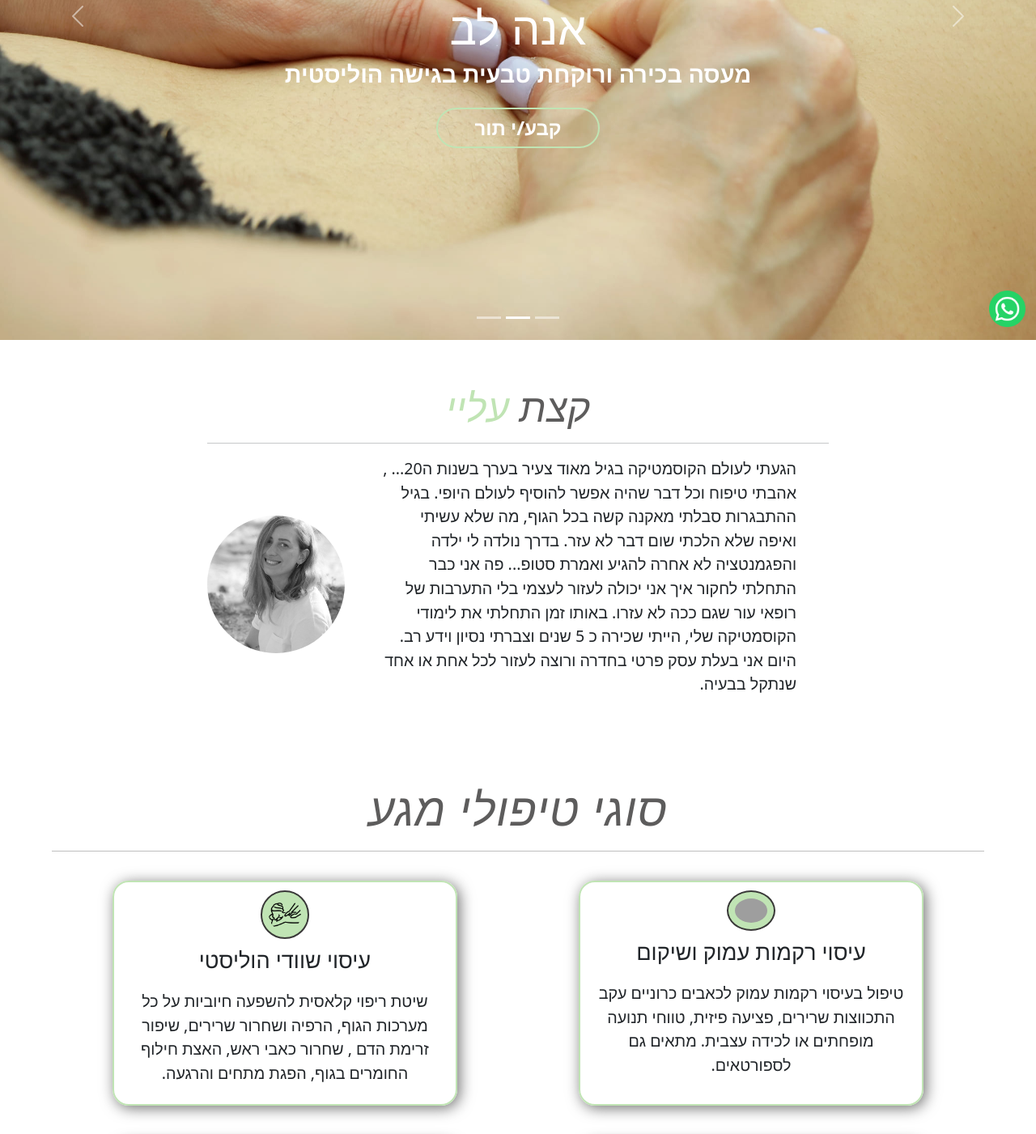
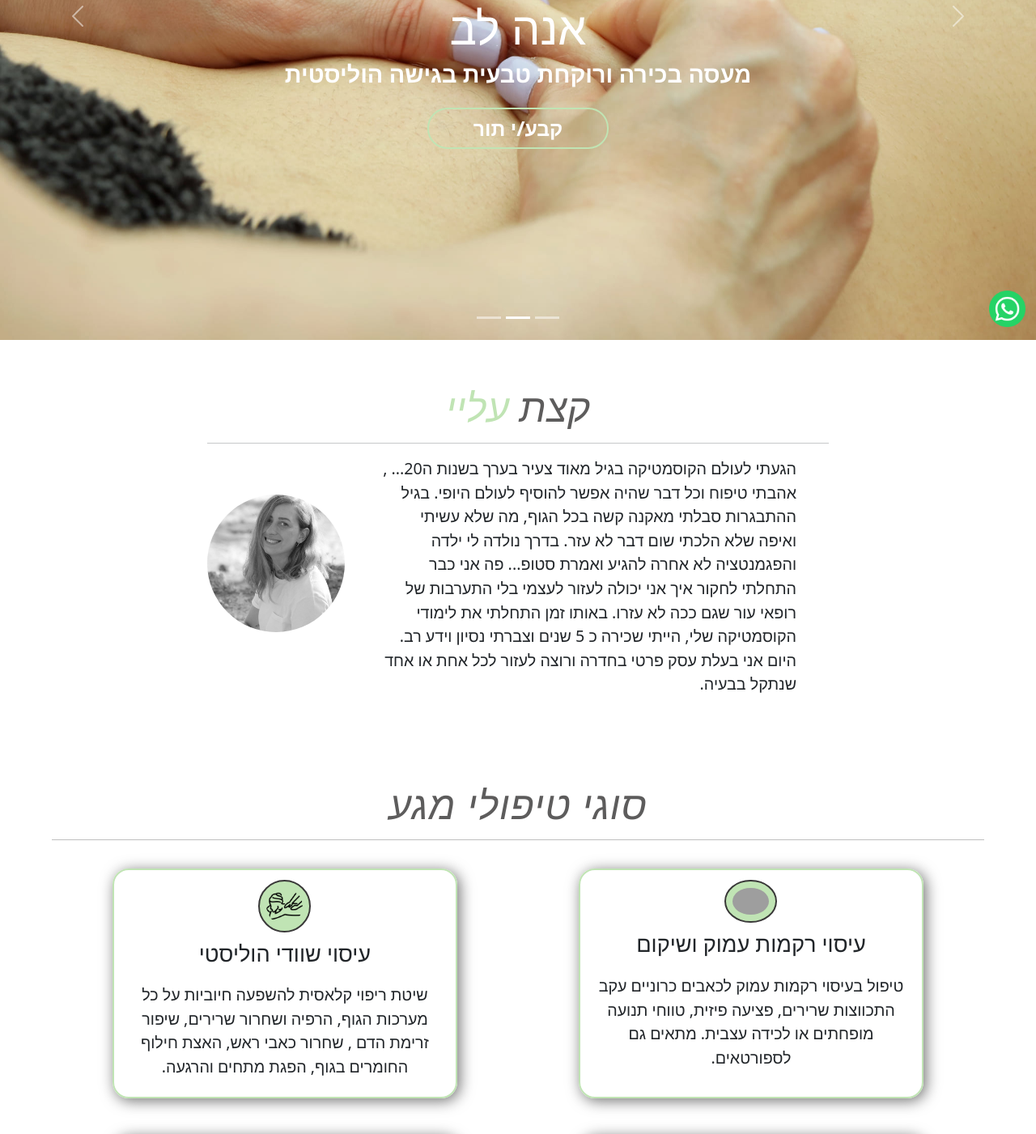
Before and after one commit to Silveronski/massuese-landingpage, a React (Vite) app: page / in a window 1280 px wide. Shown: the part 380-1781 px from the top of the page at 81% size. Built offline with nearby package versions, Linux system fonts and the light colour scheme; grey boxes are pictures that could not be loaded.

Commit message:
some style changes

```diff
--- a/src/components/Contact.jsx
+++ b/src/components/Contact.jsx
@@ -25,7 +25,7 @@ const Contact = () => {
               <li><a href="https://wa.me/972547933887" target="_blank">054-793-3887</a></li>
               <li><a href="https://www.instagram.com/annalev_massage_theraphy/" target="_blank">אינסטגרם</a></li>
               <li><a href="https://www.facebook.com/AnnaMassageAndAroma" target="_blank">פייסבוק</a></li>
-              <li><a href="#" target="_blank">מייל</a></li>
+              <li><a href="#">מייל</a></li>
             </ul>
           </div>
 
--- a/src/styles/base.scss
+++ b/src/styles/base.scss
@@ -15,7 +15,7 @@ $grayish: rgb(93, 92, 92);
 }
 
 @mixin laptop{
-    @media screen and (max-width: 1540px) {
+    @media screen and (min-width: 1026px) and (max-width: 1540px) {
         @content;
     }
 }
--- a/src/styles/footer.scss
+++ b/src/styles/footer.scss
@@ -26,7 +26,11 @@ footer{
             @include laptop{
                 width: 100%;
             }
+            @include tablet{
+                width: 100%;
+            }
             @include mobile{
+                width: 100%;
                 flex-direction: column;
                 gap: 20px;
             }
@@ -92,7 +96,6 @@ footer{
                     }
                     @include mobile{
                         margin-top: 3%;
-                        width: 90%;
                         height: 200px;
                     }
                 }
--- a/src/styles/header.scss
+++ b/src/styles/header.scss
@@ -69,6 +69,7 @@ header{
                     text-align: center;
                     &:not(.navbar-logo){
                         margin-right: 5%;
+                        font-size: 1.2rem;
                     }
                     &:nth-child(1){
                         margin-bottom: 5px;
@@ -91,8 +92,8 @@ header{
                 }
                 @include mobile{
                    display: block;
-                   margin-right: 26%;
-                   font-size: 1.2rem;
+                   margin-right: 19%;
+                   font-size: 1.3rem;
                 }
             }
         }
--- a/src/styles/style.scss
+++ b/src/styles/style.scss
@@ -44,11 +44,11 @@
                 button{
                     background: transparent;
                     color: white;
-                    padding: 5px 45px;
+                    padding: 5px 55px;
                     outline: none;
                     border: $greenColor 2.5px solid;
                     border-radius: 25px;
-                    font-size: 1.5rem;
+                    font-size: 1.5500rem;
                     transition: 0.5s;
                     margin-top: 0.5%;
                     font-weight: 600;
@@ -76,7 +76,7 @@
                 width: 100%;
             }
             @include tablet{
-                width: 80%;
+                width: 90%;
             }
             h2{
                 text-align: center;
@@ -110,7 +110,7 @@
                         width: 170px;
                         height: 170px;
                         align-self: center;
-                        margin-top: 0.3rem;
+                        margin-bottom: 3rem;
                     }
                     @include tablet{
                         margin-bottom: 2.5rem;
@@ -143,8 +143,7 @@
         h3{
             text-align: center;
             font-style: italic;
-            font-size: 3.5rem;
-            margin-bottom: 1%;
+            font-size: 3rem;
             letter-spacing: 1px;
             color: rgb(93, 92, 92);
             @include mobile{
@@ -160,6 +159,9 @@
             justify-content: space-around;
             @include laptop{
                 width: 90%;
+            }
+            @include tablet{
+                width: 95%;
             }
             @include mobile{
                 width: 100%;
@@ -196,9 +198,11 @@
                 }
                 @include tablet{
                     width: 45%;
+                    margin: 1.5rem auto;
                 }
                 @include mobile{
                     width: 85%;
+                    margin: 1.3rem auto;
                 }
 
                 &:hover{
@@ -232,8 +236,8 @@
                 }
                 img{
                     transition: 0.3s;
-                    margin-top: 1.2%;
-                    width: 60px;
+                    margin-top: 1.5%;
+                    width: 65px;
                     background-color: $greenColor;
                     padding: 8px;
                     border-radius: 50%;
@@ -281,18 +285,23 @@
             flex-direction: column;
             align-items: center;
             width: 80%;
-            margin-top: 1%;
+            margin-top: 0.3%;
             @include laptop{
                 width: 80%;
+            }
+            @include tablet{
+                width: 100%;
             }
             @include mobile{
                 width: 100%;
             }
             hr{
-                margin-top: 0.5%;
                 width: 75%;
                 @include laptop{
                     width: 80%;
+                }
+                @include tablet{
+                    width: 100%;
                 }
                 @include mobile{
                     width: 100%;
@@ -305,6 +314,12 @@
                 width: 75%;
                 @include laptop{
                     width: 80%;
+                }
+                @include tablet{
+                    width: 85%;
+                    border: $greenColor 2px solid;
+                    border-radius: 30px;
+                    box-shadow: 2px 2px 12px rgba(0, 0, 0, 0.559);
                 }
                 @include mobile{
                     width: 90%;
```
